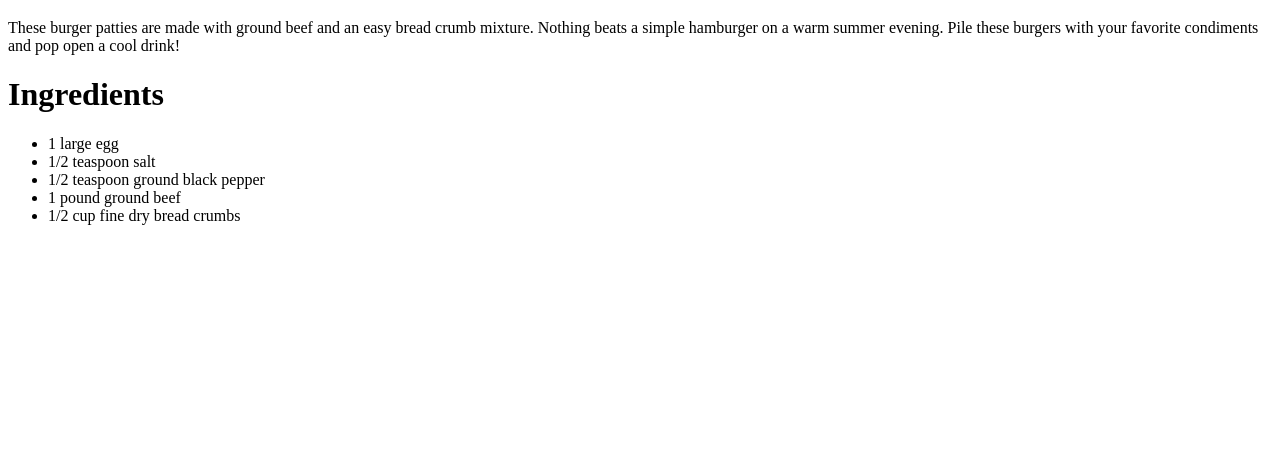
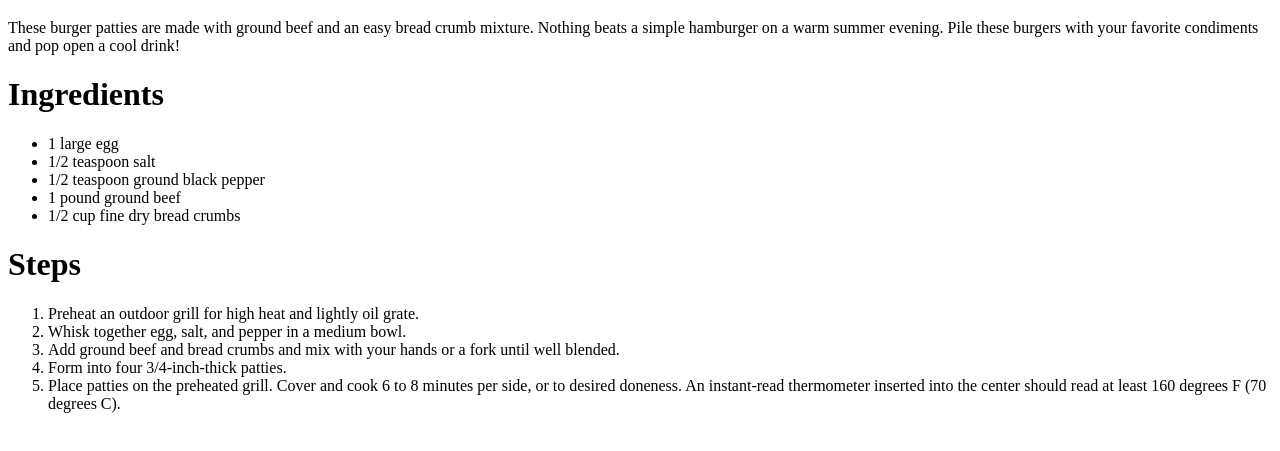
Before and after one commit to dkxp/odin-recipes, a plain HTML site: page recipes/burger.html in a window 1280 px wide. Shown: the part 159-610 px from the top of the page. Drawn offline with Linux system fonts and the light colour scheme.

Commit message:
Add burger steps

```diff
--- a/recipes/burger.html
+++ b/recipes/burger.html
@@ -26,6 +26,16 @@
         <li>1/2 cup fine dry bread crumbs</li>
     </ul></p>
 
+    <p><h1>Steps</h1></p>
+
+    <p><ol>
+        <li>Preheat an outdoor grill for high heat and lightly oil grate.</li>
+        <li>Whisk together egg, salt, and pepper in a medium bowl.</li>
+        <li>Add ground beef and bread crumbs and mix with your hands or a fork until well blended.</li>
+        <li>Form into four 3/4-inch-thick patties.</li>
+        <li>Place patties on the preheated grill. Cover and cook 6 to 8 minutes per side, or to desired doneness. An instant-read thermometer inserted into the center should read at least 160 degrees F (70 degrees C).</li>
+    </ol></p>
+
 
 </body>
 </html>
```
